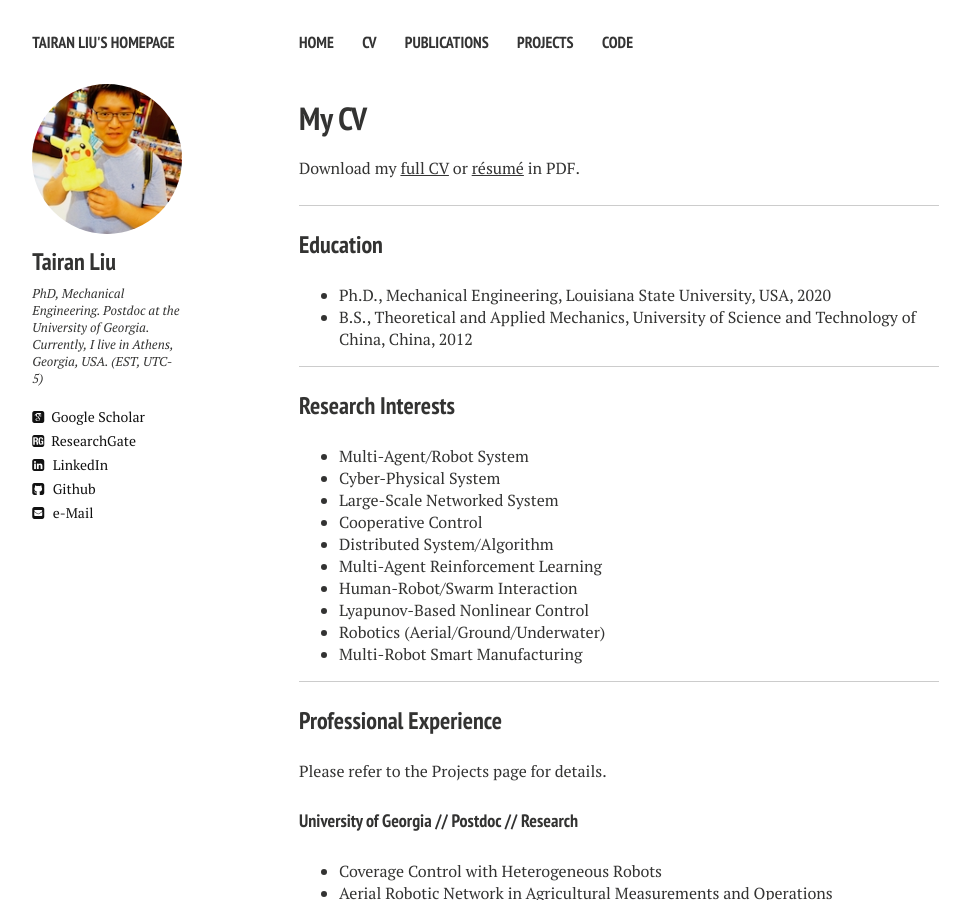
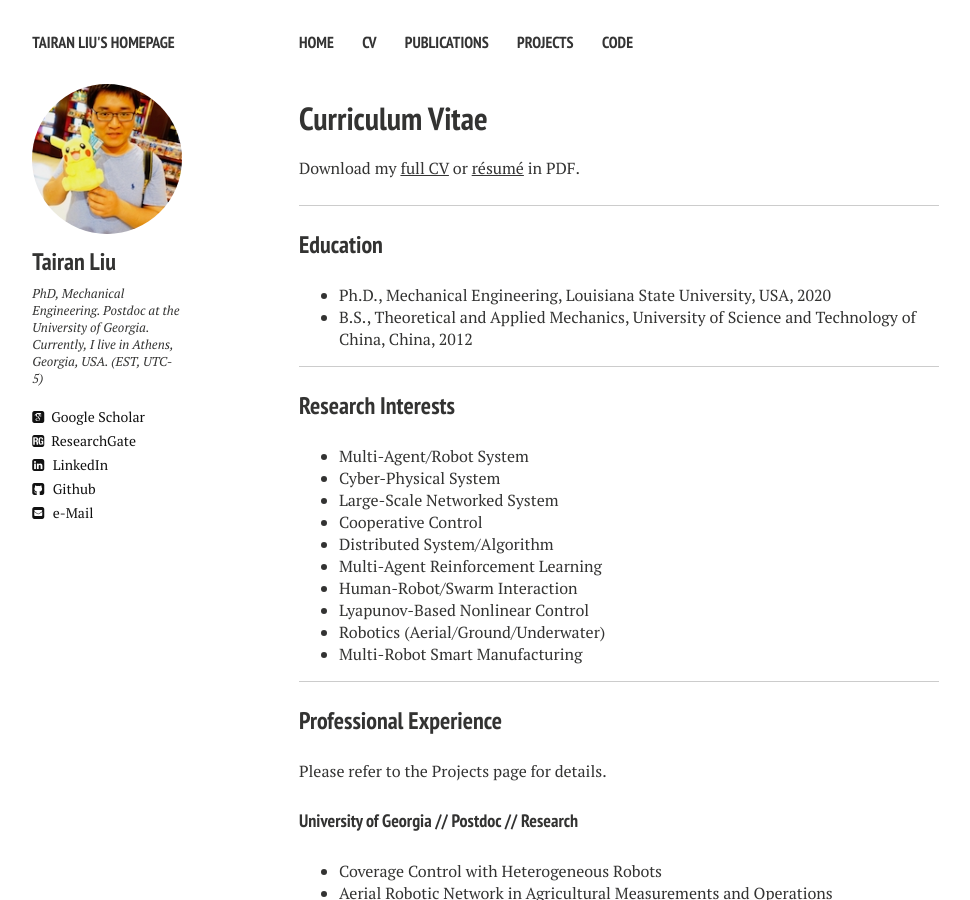
Before and after one commit to liutairan/liutairan.github.io, a Jekyll site: the page built from cv.md, in a window 1280 px wide and 900 px high. Shown: the whole window, without its empty margins (21-991 px from the left). Built offline with Jekyll 4.4.1, drawn with Linux system fonts in a browser that asks for light colours; nearby versions of some CDN libraries.

Commit message:
Update cv.md

```diff
--- a/cv.md
+++ b/cv.md
@@ -1,7 +1,7 @@
 ---
 layout: cv
 permalink: /cv/
-title: My CV
+title: Curriculum Vitae
 tags: [about]
 modified: 05-03-2020
 comments: false
```
